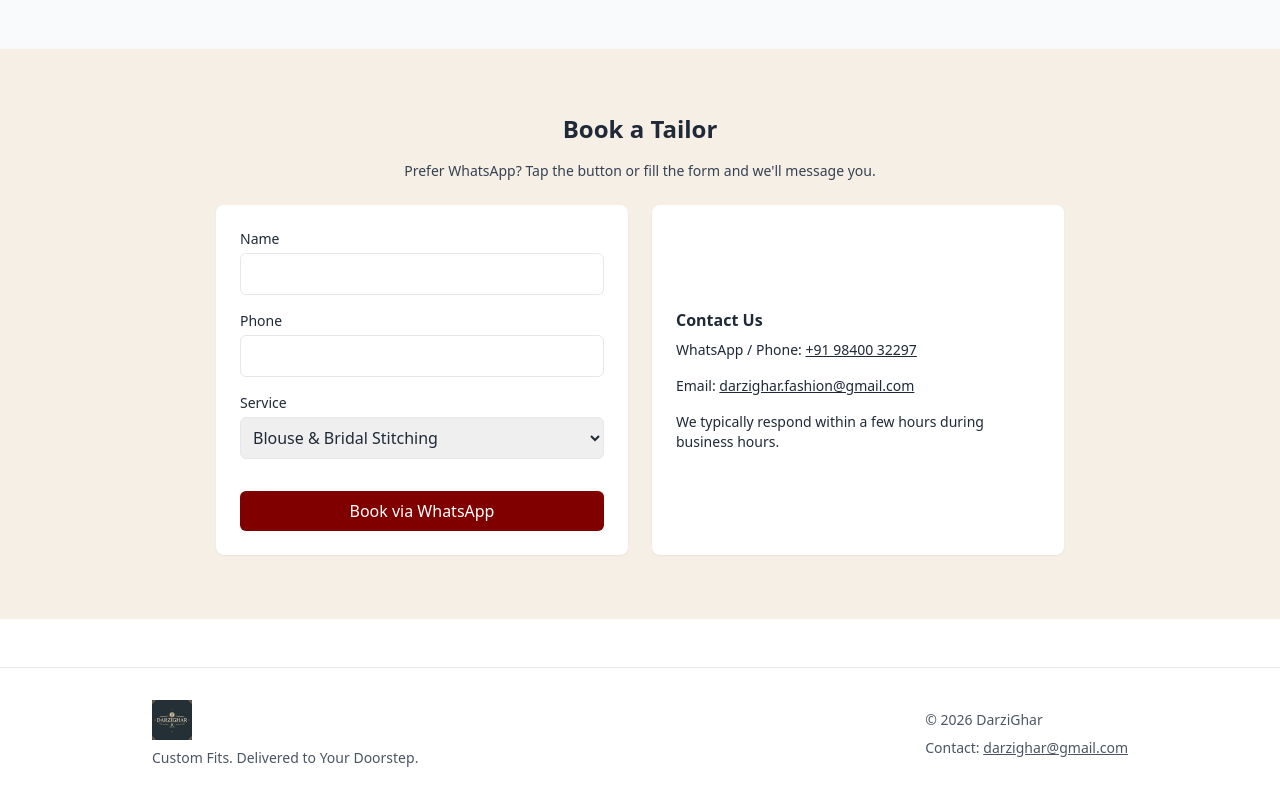
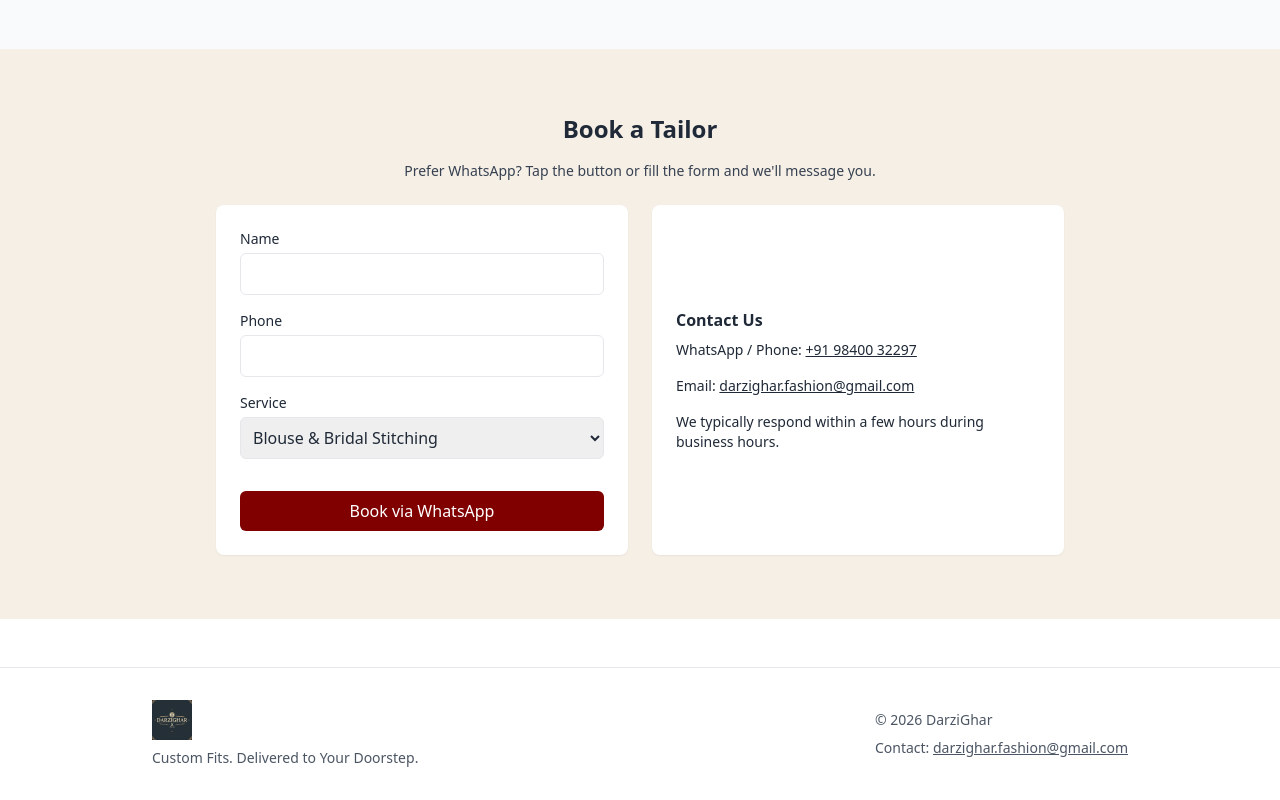
Before and after one commit to nileshraisinghani13/darzighar-website, a Next.js app: page / in a window 1280 px wide. Shown: the part 2041-2841 px from the top of the page. Built offline with nearby package versions, Linux system fonts and the light colour scheme.

Commit message:
Fix email in footer — correct to darzighar.fashion@gmail.com

```diff
--- a/components/Footer.js
+++ b/components/Footer.js
@@ -8,7 +8,7 @@ export default function Footer(){
         </div>
         <div className="text-sm text-gray-600 mt-4 md:mt-0">
           <div>© {new Date().getFullYear ? new Date().getFullYear() : 2025} DarziGhar</div>
-          <div className="mt-2">Contact: <a href="mailto:darzighar@gmail.com" className="underline">darzighar@gmail.com</a></div>
+          <div className="mt-2">Contact: <a href="mailto:darzighar.fashion@gmail.com" className="underline">darzighar.fashion@gmail.com</a></div>
         </div>
       </div>
     </footer>
```
